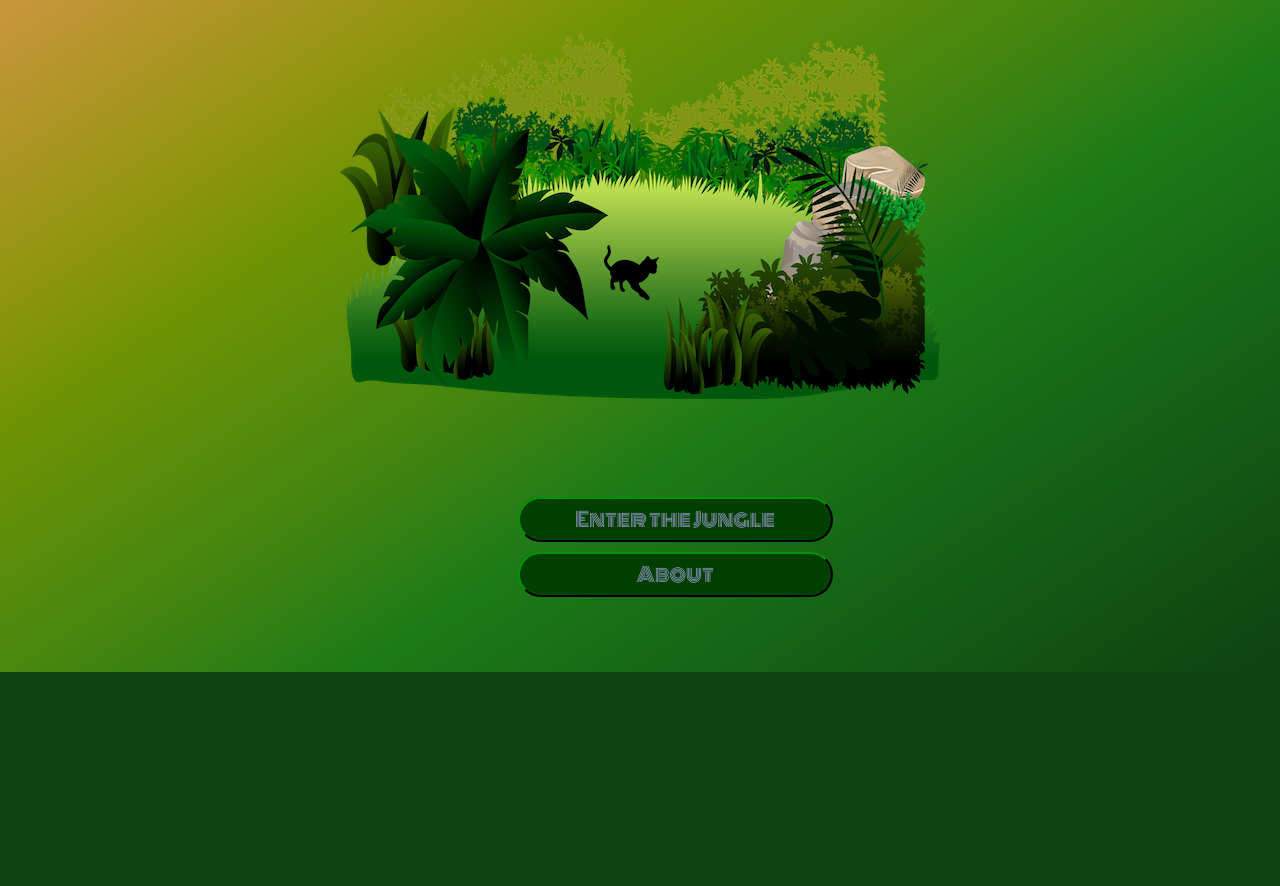
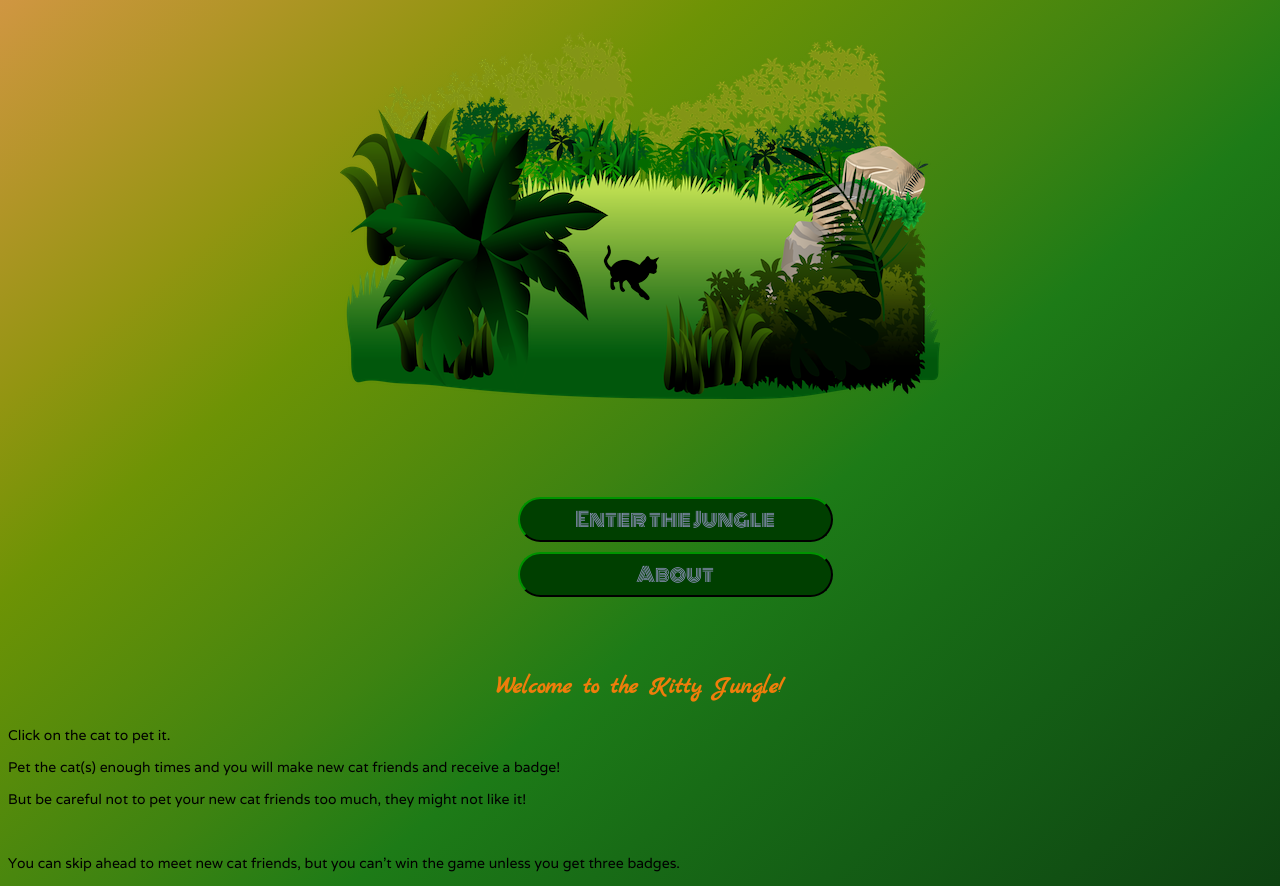
Before and after one commit to junipera/kitty-jungle, a plain HTML site: page index.html in a window 1280 px wide. Shown: the part 172-1058 px from the top of the page. Before the commit the page ends 844 px from the top, so only its background shows below. Drawn offline with Linux system fonts and the light colour scheme.

Commit message:
new modal

```diff
--- a/index.html
+++ b/index.html
@@ -105,6 +105,17 @@
         </footer>
 </div>
 
+    <div class="modalRules" id='modalRules'>
+        <div class='modalRulesContent'>
+            <h3>Welcome to the Kitty Jungle!</h3>
+            <p>Click on the cat to pet it.</p>
+            <p>Pet the cat(s) enough times and you will make new cat friends and receive a badge!</p>
+            <p>But be careful not to pet your new cat friends too much, they might not like it!</p>
+            <br>
+            <p>You can skip ahead to meet new cat friends, but you can't win the game unless you get three badges.</p>
+        </div>
+    </div>
+
     <div class="modalFriend" id="modalFriend">
         <div class="modalFriendContent">
                 <h3></h3>
```
